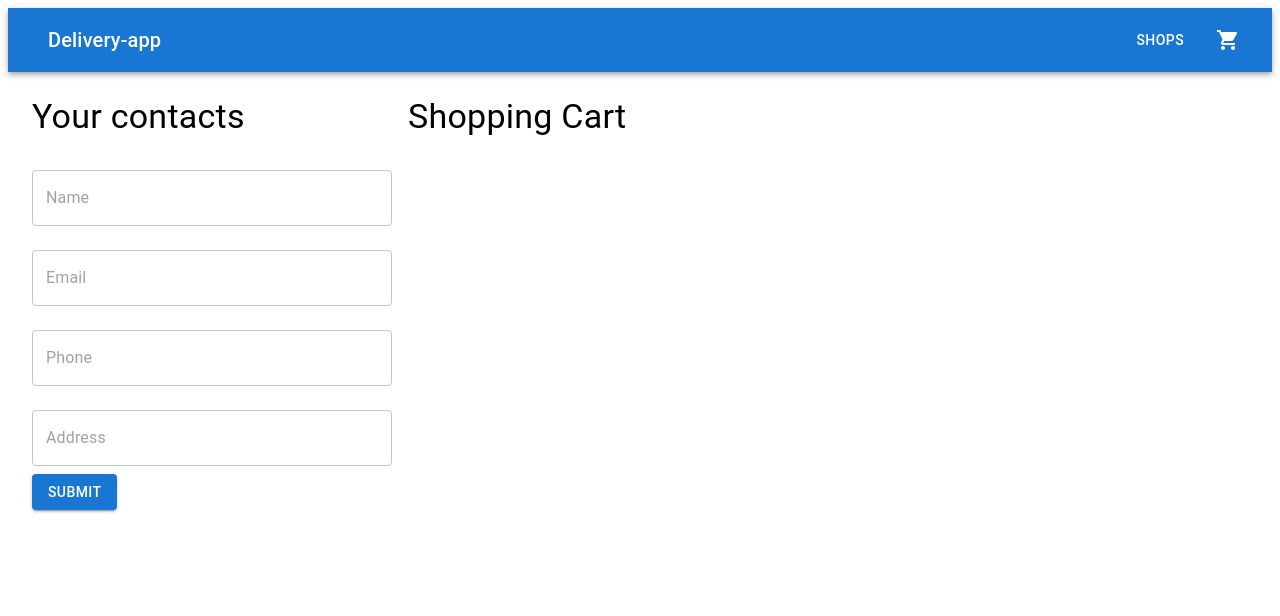
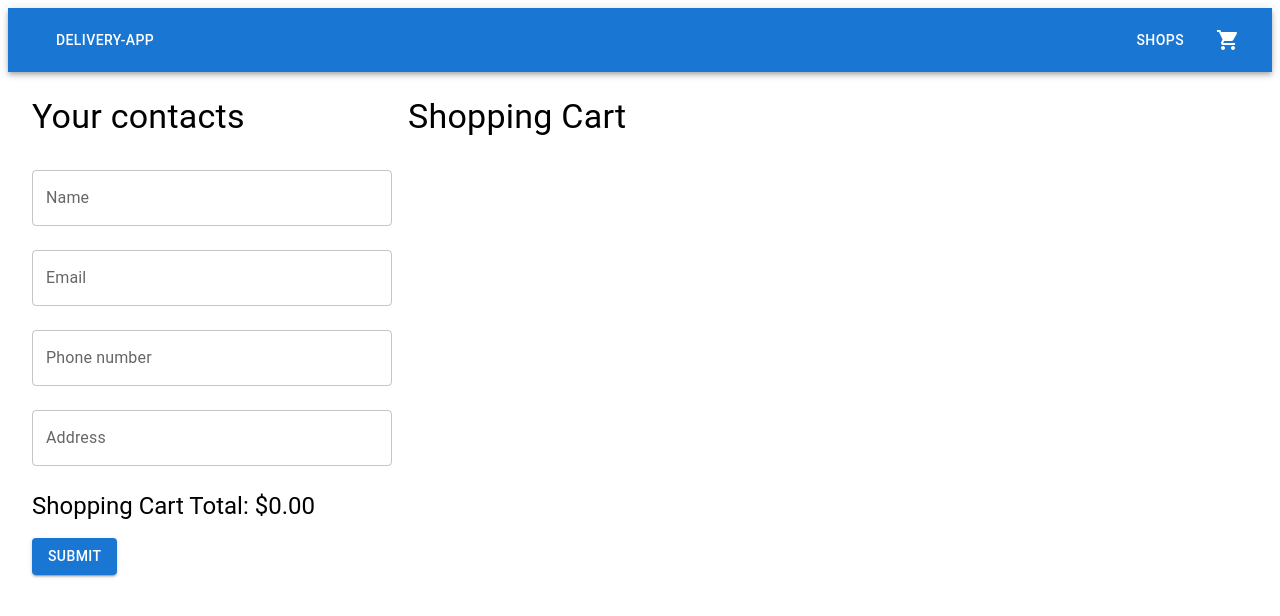
Before and after one commit to kyzym/DeliveryAppFront, a React (Vite) app: page /cart in a window 1280 px wide. Shown: the top 616 px of the page. Built offline with nearby package versions, Linux system fonts and the light colour scheme.

Commit message:
feat: add form validatin  05/25/2023 10:08:38

```diff
--- a/index.html
+++ b/index.html
@@ -9,8 +9,14 @@
     <link
       rel="icon"
       type="image/png"
+      sizes="192x192"
+      href="favicon/favicon-192x192.png" />
+    <link
+      rel="icon"
+      type="image/png"
       sizes="32x32"
       href="favicon/favicon-32x32.png" />
+
     <link
       rel="icon"
       type="image/png"
--- a/package.json
+++ b/package.json
@@ -20,6 +20,7 @@
     "axios": "^1.4.0",
     "react": "^18.2.0",
     "react-dom": "^18.2.0",
+    "react-hook-form": "^7.43.9",
     "react-redux": "^8.0.5",
     "react-router-dom": "^6.11.2",
     "react-toastify": "^9.1.3",
--- a/src/App.jsx
+++ b/src/App.jsx
@@ -23,8 +23,6 @@ export const App = () => {
  * TODO:
  * redux selectors
  * code modules
- * save state in local storage because of updating
- * backend
  * spinner
  * different images
  */
--- a/src/components/Navbar.jsx
+++ b/src/components/Navbar.jsx
@@ -24,7 +24,9 @@ export const Navbar = () => {
     <AppBar position="static">
       <Toolbar>
         <Typography variant="h6" component="div" sx={{ flexGrow: 1 }}>
-          <Link to="/">Delivery-app</Link>
+          <Button color="inherit">
+            <Link to="/">Delivery-app</Link>
+          </Button>
         </Typography>
 
         <Button color="inherit">
--- a/src/pages/shoppingCartPage.jsx
+++ b/src/pages/shoppingCartPage.jsx
@@ -1,4 +1,4 @@
-import { useState, useEffect } from 'react';
+import { useEffect } from 'react';
 import { v4 as uuidv4 } from 'uuid';
 
 import { useDispatch, useSelector } from 'react-redux';
@@ -19,22 +19,84 @@ import {
 } from '@mui/material';
 import { Add, Remove, Delete } from '@mui/icons-material';
 import axios from 'axios';
+import { toast } from 'react-toastify';
+import { useForm } from 'react-hook-form';
 
 export const ShoppingCartPage = () => {
   const dispatch = useDispatch();
   const cart = useSelector((state) => state.cart);
 
-  const [name, setName] = useState('');
-  const [email, setEmail] = useState('');
-  const [phone, setPhone] = useState('');
-  const [address, setAddress] = useState('');
-
   useEffect(() => {
     dispatch(loadCart());
   }, [dispatch]);
 
-  const handleSubmit = (e) => {
-    e.preventDefault();
+  const handleUpdateQuantity = (product, quantity) => {
+    if (quantity >= 0) {
+      dispatch(updateQuantity({ ...product, quantity }));
+    }
+  };
+
+  const handleRemoveFromCart = (product) => {
+    dispatch(removeFromCart(product));
+  };
+  const {
+    register,
+    handleSubmit,
+    formState: { errors },
+    reset,
+  } = useForm({ mode: 'onChange' });
+
+  const total = cart.reduce((sum, item) => sum + item.price * item.quantity, 0);
+
+  const validationRules = {
+    name: {
+      required: 'Name is required',
+      minLength: {
+        value: 2,
+        message: 'Name must have at least 2 characters',
+      },
+    },
+    email: {
+      required: 'Email is required',
+      pattern: {
+        value: /^[A-Z0-9._%+-]+@[A-Z0-9.-]+\.[A-Z]{2,4}$/i,
+        message: 'Invalid email address',
+      },
+    },
+    phone: {
+      required: 'Phone number is required',
+      minLength: {
+        value: 6,
+        message: 'Phone number must have at least 6 digits',
+      },
+      maxLength: {
+        value: 10,
+        message: 'Phone number cannot exceed 10 digits',
+      },
+      pattern: {
+        value: /^\d+$/,
+        message: 'Phone number can only contain digits',
+      },
+    },
+    address: {
+      required: 'Address is required',
+      minLength: {
+        value: 10,
+        message: 'Address  must have at least 10 characters',
+      },
+      maxLength: {
+        value: 30,
+        message: 'Address  must have at least 30 characters',
+      },
+    },
+  };
+
+  const onSubmit = async ({ name, email, phone, address }) => {
+    if (cart.length === 0) {
+      toast.error('Your cart is empty. Please add some items.');
+      return;
+    }
+
     const order = {
       id: uuidv4(),
       name,
@@ -44,31 +106,22 @@ export const ShoppingCartPage = () => {
       items: cart,
     };
 
-    axios
-      .post('http://localhost:3001/api/orders', order)
-      .then((response) => {
-        console.log(response.data);
-      })
-      .catch((error) => {
-        console.error(error);
-      });
-
+    try {
+      const response = await axios.post(
+        'http://localhost:3001/api/orders',
+        order
+      );
+      console.log(response.data);
+      toast.success('All right, please wait for your order! 😊');
+      reset();
+    } catch (error) {
+      console.error(error);
+      toast.error('Something went wrong... 😞');
+    }
     console.log(order);
 
-    setName('');
-    setEmail('');
-    setPhone('');
-    setAddress('');
     localStorage.removeItem('cart');
     dispatch(clearCart());
-  };
-
-  const handleUpdateQuantity = (product, quantity) => {
-    dispatch(updateQuantity({ ...product, quantity }));
-  };
-
-  const handleRemoveFromCart = (product) => {
-    dispatch(removeFromCart(product));
   };
 
   return (
@@ -77,37 +130,44 @@ export const ShoppingCartPage = () => {
         <Typography variant="h4" mb={2}>
           Your contacts
         </Typography>
-        <form onSubmit={handleSubmit}>
+        <form onSubmit={handleSubmit(onSubmit)}>
           <TextField
+            {...register('name', validationRules.name)}
             fullWidth
             margin="normal"
-            placeholder="Name"
-            value={name}
-            onChange={(e) => setName(e.target.value)}
+            label={!errors.name ? 'Name' : 'Error'}
+            error={errors.name ? true : false}
+            helperText={errors.name ? errors.name.message : ''}
           />
           <TextField
+            {...register('email', validationRules.email)}
             fullWidth
             margin="normal"
             type="email"
-            placeholder="Email"
-            value={email}
-            onChange={(e) => setEmail(e.target.value)}
+            label={!errors.email ? 'Email' : 'Error'}
+            error={errors.email ? true : false}
+            helperText={errors.email ? errors.email.message : ''}
           />
           <TextField
+            {...register('phone', validationRules.phone)}
             fullWidth
             margin="normal"
             type="tel"
-            placeholder="Phone"
-            value={phone}
-            onChange={(e) => setPhone(e.target.value)}
+            label={!errors.phone ? 'Phone number' : 'Error'}
+            error={errors.phone ? true : false}
+            helperText={errors.phone ? errors.phone.message : ''}
           />
           <TextField
+            {...register('address', validationRules.address)}
             fullWidth
             margin="normal"
-            placeholder="Address"
-            value={address}
-            onChange={(e) => setAddress(e.target.value)}
+            label={!errors.address ? 'Address' : 'Error'}
+            error={errors.address ? true : false}
+            helperText={errors.address ? errors.address.message : ''}
           />
+          <Typography variant="h5" mt={2} mb={2}>
+            Shopping Cart Total: ${total.toFixed(2)}
+          </Typography>
           <Button variant="contained" color="primary" type="submit">
             Submit
           </Button>
@@ -135,15 +195,25 @@ export const ShoppingCartPage = () => {
                 alignItems: 'center',
               }}
               key={item.id}>
-              <img src={item.imageUrl} alt={item.name} />
+              <img
+                src={item.imageUrl}
+                alt={item.name}
+                style={{ width: 200, height: 200 }}
+              />
               <Typography variant="h6">{item.name}</Typography>
-              <Typography>${item.price}</Typography>
-              <Box>
+              <Typography>
+                ${(item.price * item.quantity).toFixed(2)}
+              </Typography>
+              <Box
+                sx={{
+                  display: 'flex',
+                }}>
                 <IconButton
                   onClick={() => handleUpdateQuantity(item, item.quantity - 1)}>
                   <Remove />
                 </IconButton>
                 <TextField
+                  style={{ textAlign: 'center', appearance: 'textfield' }} // добавить стили для инпута
                   type="number"
                   value={item.quantity}
                   onChange={(e) =>
--- a/src/pages/shopsPage.jsx
+++ b/src/pages/shopsPage.jsx
@@ -55,6 +55,13 @@ export const ShopsPage = () => {
   const dispatch = useDispatch();
 
   useEffect(() => {
+    const loadedShop = localStorage.getItem('selectedShop');
+    if (loadedShop) {
+      dispatch(selectShop(JSON.parse(loadedShop)));
+    }
+  }, [dispatch]);
+
+  useEffect(() => {
     const fetchShops = async () => {
       try {
         const response = await axios.get('http://localhost:3001/api/shops');
@@ -85,6 +92,11 @@ export const ShopsPage = () => {
     dispatch(removeFromCart(product));
   };
 
+  const handleSelectShop = (shop) => {
+    localStorage.setItem('selectedShop', JSON.stringify(shop));
+    dispatch(selectShop(shop));
+  };
+
   return (
     <Container>
       <ShopContainer>
@@ -105,7 +117,7 @@ export const ShopsPage = () => {
                 </Typography>
               </CardContent>
               <CardActions>
-                <Button size="small" onClick={() => dispatch(selectShop(shop))}>
+                <Button size="small" onClick={() => handleSelectShop(shop)}>
                   View Products
                 </Button>
               </CardActions>
@@ -133,7 +145,8 @@ export const ShopsPage = () => {
                     margin: '0 auto',
                   }}
                 />
-                <Typography mt={1}>{product.description}</Typography>
+                <Typography mt={2}>{product.description}</Typography>
+                <Typography mt={1}>{product.price}</Typography>
               </CardContent>
               <CardActions>
                 {!cartItems.some((item) => item.id === product.id) ? (
```
Also changed, not shown: public/favicon/favicon-192x192.png (renamed from public/favicon/android-chrome-192x192.png), public/favicon/site.webmanifest, 1 other file (tests, documents, lock files or other folders).
